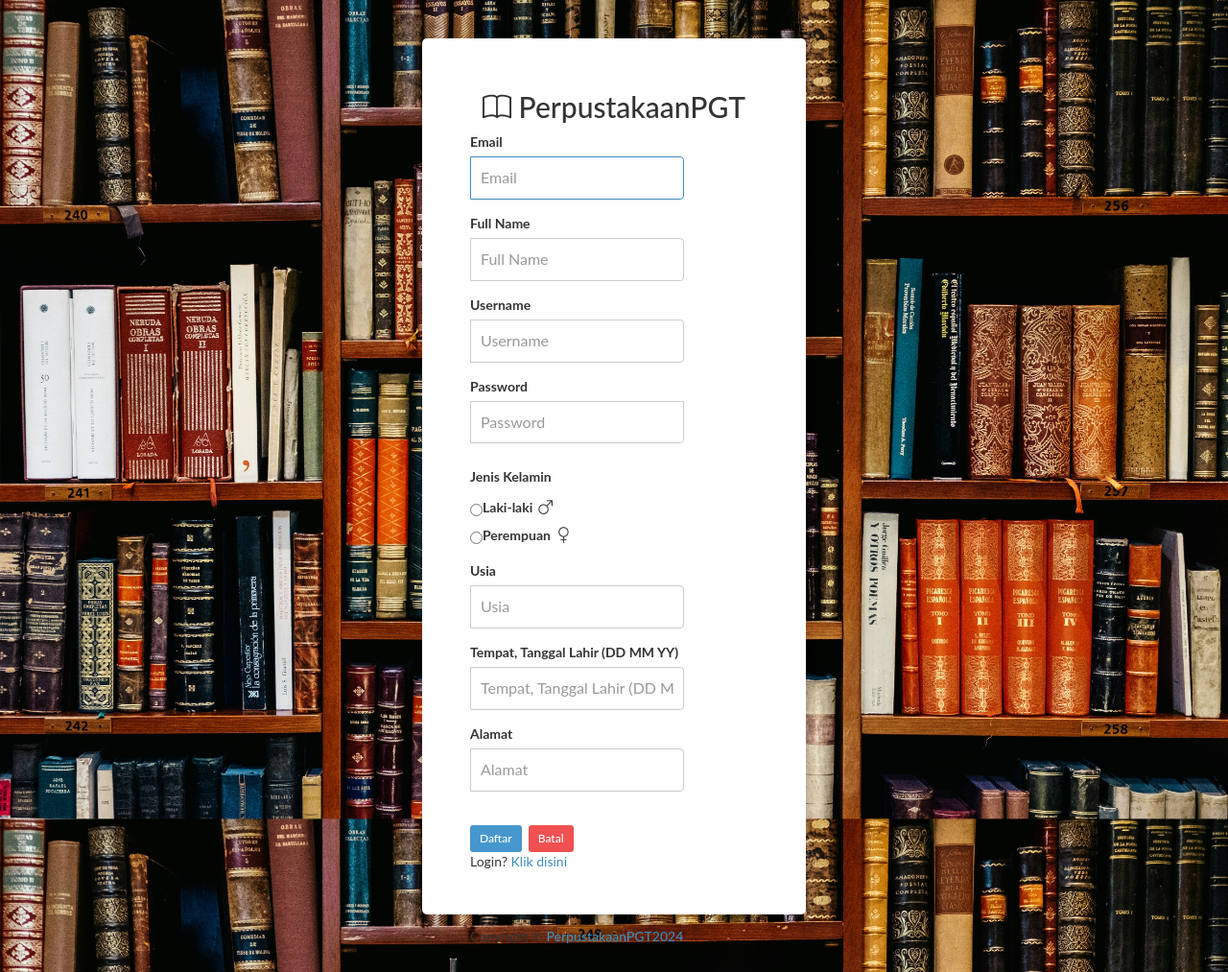
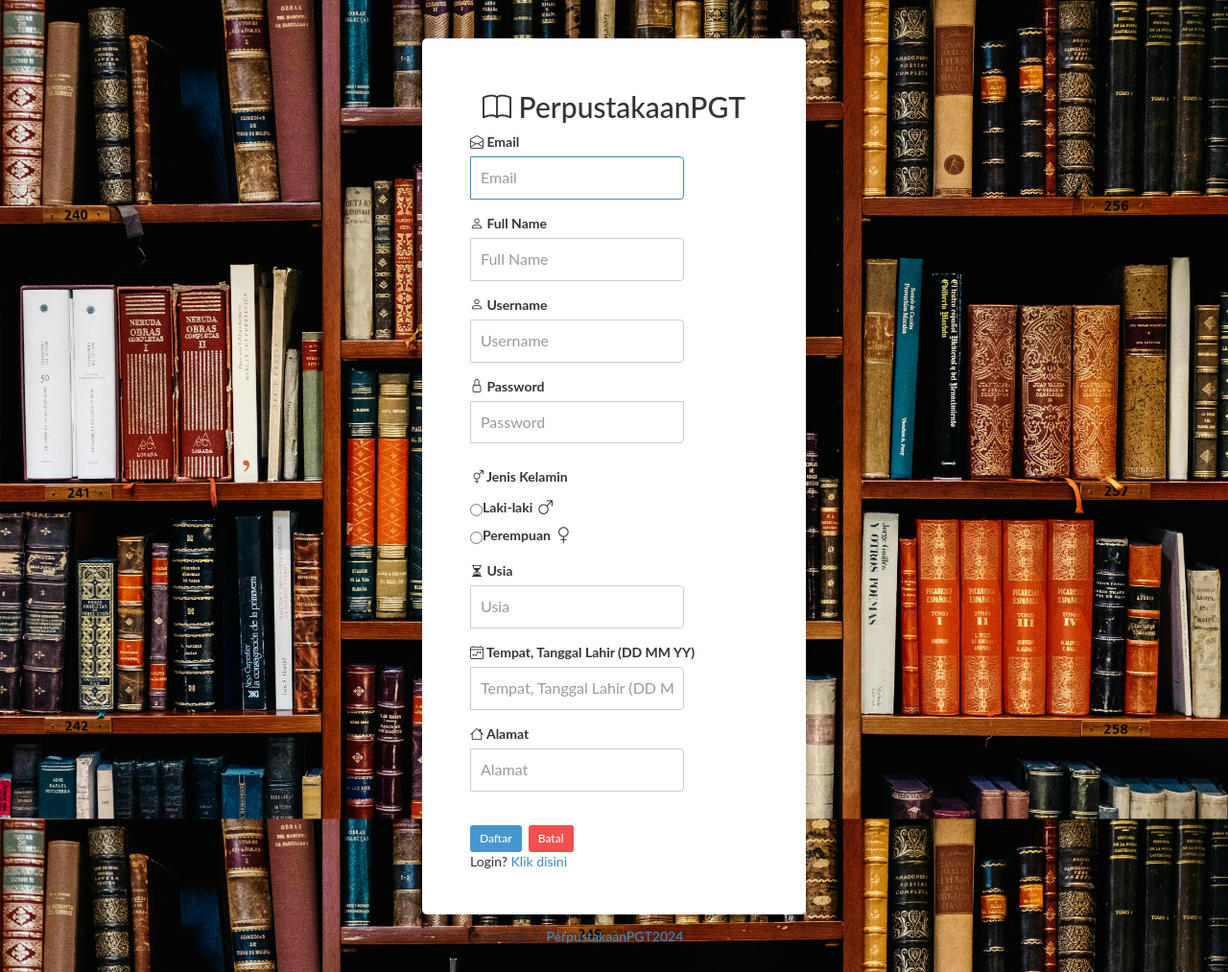
Before and after one commit to Freksa26/perpuspgt1, a PHP site: page /daftar.php in a window 1280 px wide. Shown: the top 1013 px of the page at 96% size. Run offline with PHP 8.4, Linux system fonts and the light colour scheme; some libraries are stand-ins or nearby versions.

Commit message:
menambahkan 2buku dan memperbarui halaman daftar
update

```diff
--- a/admin/input-buku.php
+++ b/admin/input-buku.php
@@ -200,7 +200,7 @@ if (empty($_SESSION['username'])) {
                                     <div class="form-group">
                                         <label class="col-sm-2 col-sm-2 control-label">ISBN</label>
                                         <div class="col-sm-8">
-                                            <input name="isbn" type="text" id="isbn" class="form-control" autocomplete="off" placeholder="ISBN" required="" />
+                                            <input name="isbn" type="text" id="isbn" class="form-control" autocomplete="off" placeholder="ISBN"  />
                                         </div>
                                     </div>
                                     <div class="form-group">
--- a/daftar.php
+++ b/daftar.php
@@ -98,7 +98,7 @@
         </div>
 
         <div class="form-group">
-            <label for="no_induk">Email</label>
+            <label for="no_induk"><i class="bi bi-envelope-open"></i> Email</label>
             <div class="input-group">
                 <span class="input-group-addon right-icon"><i class="bi bi-envelope-open"></i></span>
                 <input type="text" id="no_induk" name="no_induk" class="form-control" placeholder="Email" autocomplete="off" autofocus="on" required>
@@ -106,7 +106,7 @@
         </div>
 
         <div class="form-group">
-            <label for="nama">Full Name</label>
+            <label for="nama"><i class="bi bi-person"></i> Full Name</label>
             <div class="input-group">
                 <span class="input-group-addon right-icon"><i class="bi bi-person"></i></span>
                 <input type="text" id="nama" name="nama" class="form-control" placeholder="Full Name" autocomplete="off" autofocus="on" required>
@@ -114,7 +114,7 @@
         </div>
 
         <div class="form-group">
-            <label for="username">Username</label>
+            <label for="username"><i class="bi bi-person"></i> Username</label>
             <div class="input-group">
                 <span class="input-group-addon right-icon"><i class="bi bi-person"></i></span>
                 <input type="text" id="username" name="username" class="form-control" placeholder="Username" autocomplete="off" autofocus="on" required>
@@ -122,7 +122,7 @@
         </div>
 
         <div class="form-group">
-            <label for="password">Password</label>
+            <label for="password"><i class="bi bi-lock"></i> Password</label>
             <div class="input-group">
                 <span class="input-group-addon right-icon small-icon"><i class="bi bi-lock"></i></span>
                 <input type="password" id="password" name="password" class="form-control" placeholder="Password" autocomplete="off" required>
@@ -130,7 +130,7 @@
         </div>
 
         <div class="form-group">
-            <label>Jenis Kelamin</label>
+            <label><i class="bi bi-gender-ambiguous"></i> Jenis Kelamin</label>
             <div class="radio">
                 <label><input type="radio" name="jk" value="L"> Laki-laki <i class="bi bi-gender-male"></i></label>
                 <label><input type="radio" name="jk" value="P"> Perempuan <i class="bi bi-gender-female"></i></label>
@@ -138,7 +138,7 @@
         </div>
 
         <div class="form-group">
-            <label for="kelas">Usia</label>
+            <label for="kelas"><i class="bi bi-hourglass-split"></i> Usia</label>
             <div class="input-group">
                 <span class="input-group-addon right-icon"><i class="bi bi-hourglass-split"></i></span>
                 <input type="text" id="kelas" name="kelas" class="form-control" placeholder="Usia" autocomplete="off" autofocus="on" required>
@@ -146,15 +146,15 @@
         </div>
 
         <div class="form-group">
-            <label for="ttl">Tempat, Tanggal Lahir (DD MM YY)</label>
+            <label for="ttl"><i class="bi bi-calendar4-week"></i> Tempat, Tanggal Lahir (DD MM YY)</label>
             <div class="input-group">
-                <span class="input-group-addon right-icon"><i class="bi bi-calendar4-week"></i></i></span>
+                <span class="input-group-addon right-icon"><i class="bi bi-calendar4-week"></i></span>
                 <input type="text" id="ttl" name="ttl" class="form-control" placeholder="Tempat, Tanggal Lahir (DD MM YY)" autocomplete="off" autofocus="on" required>
             </div>
         </div>
 
         <div class="form-group">
-            <label for="alamat">Alamat</label>
+            <label for="alamat"><i class="bi bi-house"></i> Alamat</label>
             <div class="input-group">
                 <span class="input-group-addon right-icon"><i class="bi bi-house"></i></span>
                 <input type="text" id="alamat" name="alamat" class="form-control" placeholder="Alamat" autocomplete="off" autofocus="on" required>
@@ -167,6 +167,7 @@
         <p>Login? <a href="login.html">Klik disini</a></p>
     </form>
 </div>
+
 
 <!-- /container -->
 
```
Also changed, not shown: admin/gambar_buku/images (2).jpeg (added), admin/gambar_buku/images (3).jpeg (added).
